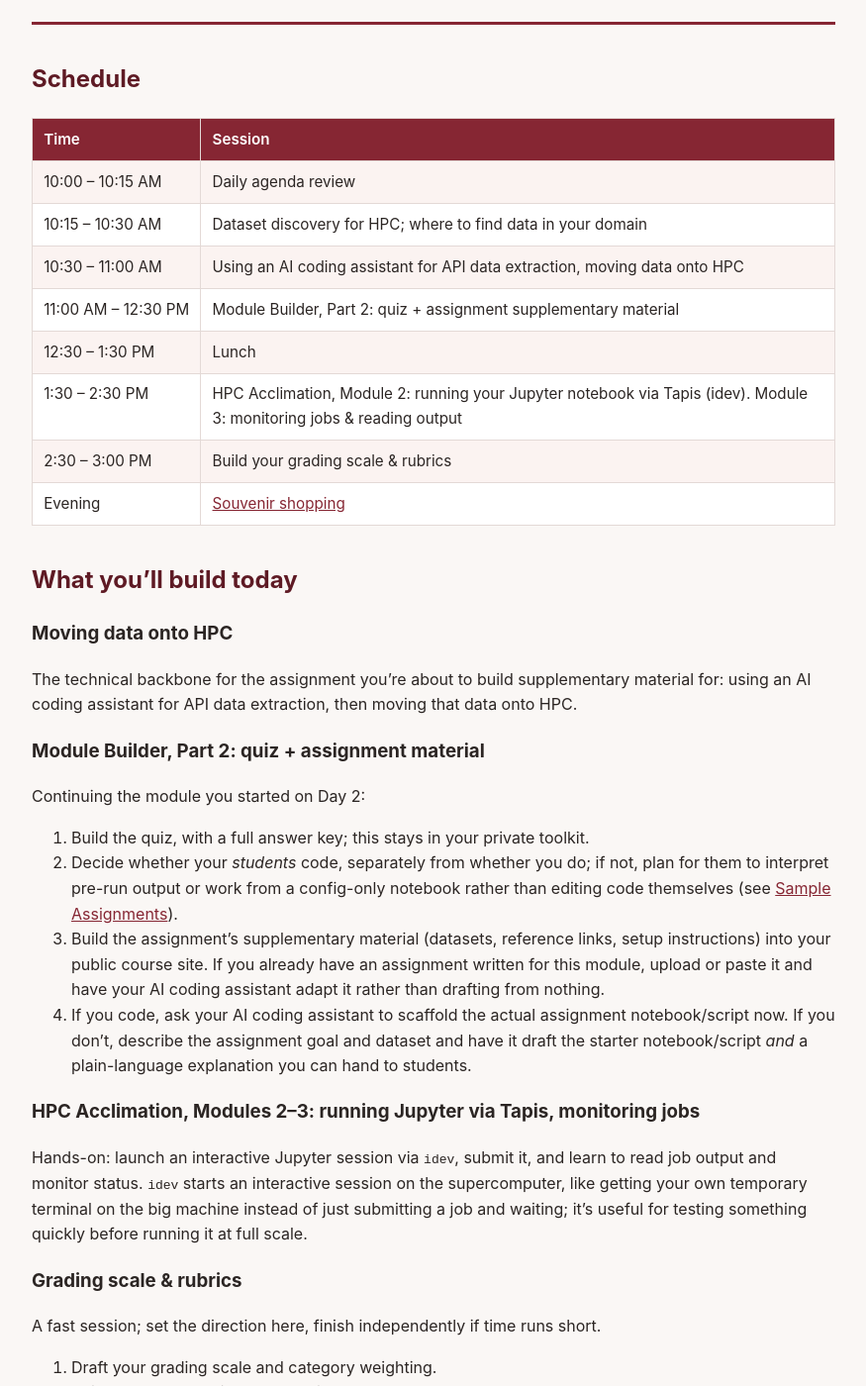
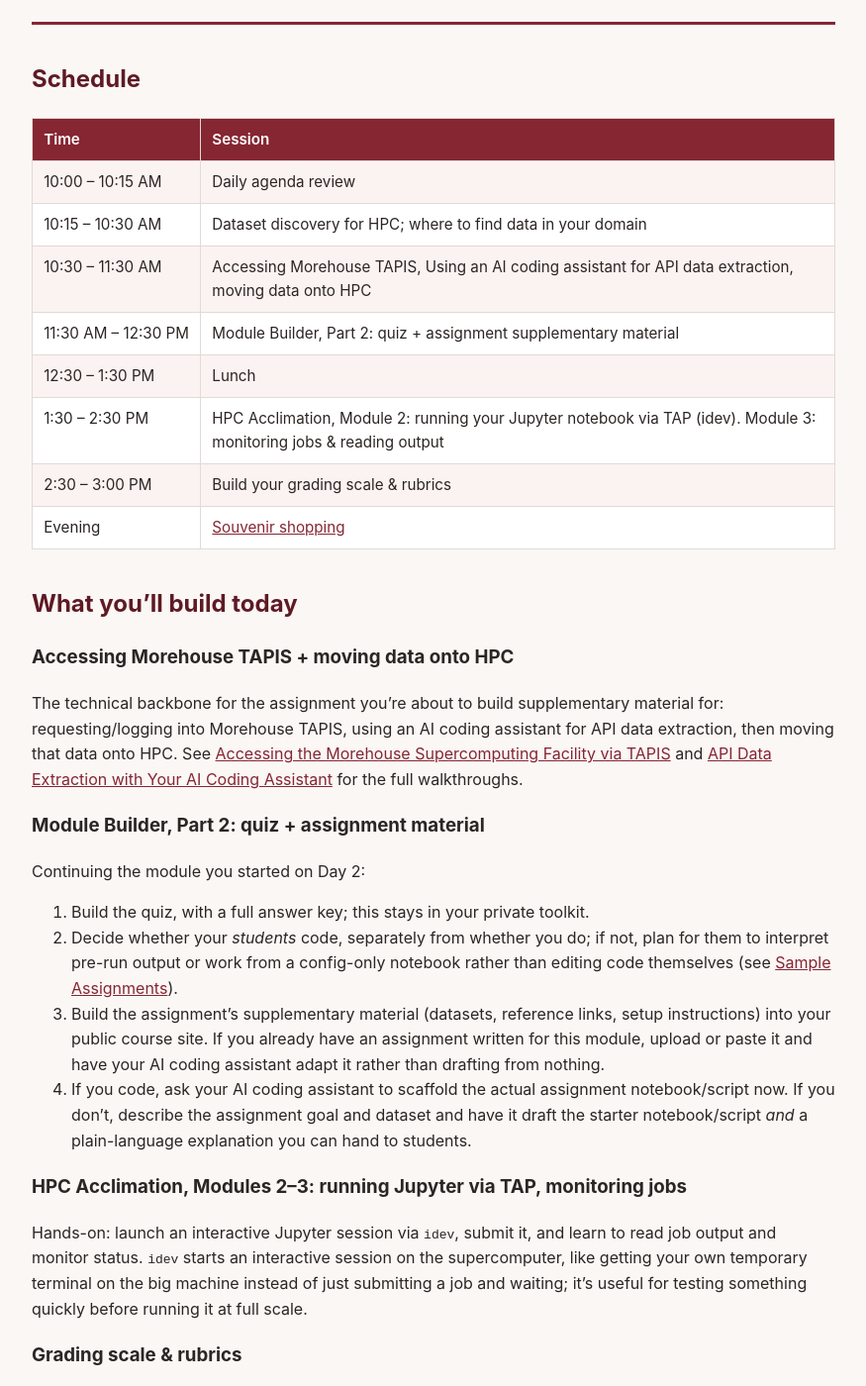
Before and after one commit to whitneynelson/nairr-teaching-innovation, a Jekyll site: the page built from day-3.md, in a window 1280 px wide and 1400 px high, scrolled down 350 px. Shown: the whole window at 99% size, without its empty margins (202-1077 px from the left). Built offline with Jekyll 4.4.1, drawn with Linux system fonts in a browser that asks for light colours; some of the changed text lies outside the part shown.

Commit message:
Move Tapis access from Day 2 to Day 3, retitle Day 2 as TAP
Day 2's "Module 1" is now "Getting acclimated via TAP" (the Analysis
Portal / idev), not Tapis; its Tapis reference material is removed.
Day 3's 10:30 session becomes "Accessing Morehouse TAPIS, Using an AI
coding assistant for API data extraction, moving data onto HPC"
(10:30-11:30, absorbing the Tapis-access content), pushing Module
Builder Part 2 to 11:30-12:30. The 1:30 PM Jupyter session is now
"via TAP (idev)" instead of "via Tapis (idev)" on both days.

Mirrors the same changes into the slide deck: both schedule tables,
the SSH slide's afternoon-session reference, Day 2's Module 1 pair of
slides (rewritten for TAP/idev instead of Tapis), and Day 3's
"Running Jupyter via Tapis" slide, now "via TAP". Slide-number
footers are hardcoded text, not live fields, so no slides were
reordered/inserted; only in-place text was changed.

Co-Authored-By: Claude Sonnet 5 <noreply@anthropic.com>

```diff
--- a/day-3.md
+++ b/day-3.md
@@ -12,18 +12,18 @@ title: Day 3
 |:---|:---|
 | 10:00 – 10:15 AM | Daily agenda review |
 | 10:15 – 10:30 AM | Dataset discovery for HPC; where to find data in your domain |
-| 10:30 – 11:00 AM | Using an AI coding assistant for API data extraction, moving data onto HPC |
-| 11:00 AM – 12:30 PM | Module Builder, Part 2: quiz + assignment supplementary material |
+| 10:30 – 11:30 AM | Accessing Morehouse TAPIS, Using an AI coding assistant for API data extraction, moving data onto HPC |
+| 11:30 AM – 12:30 PM | Module Builder, Part 2: quiz + assignment supplementary material |
 | 12:30 – 1:30 PM | Lunch |
-| 1:30 – 2:30 PM | HPC Acclimation, Module 2: running your Jupyter notebook via Tapis (idev). Module 3: monitoring jobs & reading output |
+| 1:30 – 2:30 PM | HPC Acclimation, Module 2: running your Jupyter notebook via TAP (idev). Module 3: monitoring jobs & reading output |
 | 2:30 – 3:00 PM | Build your grading scale & rubrics |
 | Evening | [Souvenir shopping](#evening) |
 
 ## What you'll build today
 
-### Moving data onto HPC
+### Accessing Morehouse TAPIS + moving data onto HPC
 
-The technical backbone for the assignment you're about to build supplementary material for: using an AI coding assistant for API data extraction, then moving that data onto HPC.
+The technical backbone for the assignment you're about to build supplementary material for: requesting/logging into Morehouse TAPIS, using an AI coding assistant for API data extraction, then moving that data onto HPC. See [Accessing the Morehouse Supercomputing Facility via TAPIS](resources/accessing-tapis.html) and [API Data Extraction with Your AI Coding Assistant](resources/api-data-extraction.html) for the full walkthroughs.
 
 ### Module Builder, Part 2: quiz + assignment material
 
@@ -34,7 +34,7 @@ Continuing the module you started on Day 2:
 3. Build the assignment's supplementary material (datasets, reference links, setup instructions) into your public course site. If you already have an assignment written for this module, upload or paste it and have your AI coding assistant adapt it rather than drafting from nothing.
 4. If you code, ask your AI coding assistant to scaffold the actual assignment notebook/script now. If you don't, describe the assignment goal and dataset and have it draft the starter notebook/script *and* a plain-language explanation you can hand to students.
 
-### HPC Acclimation, Modules 2–3: running Jupyter via Tapis, monitoring jobs
+### HPC Acclimation, Modules 2–3: running Jupyter via TAP, monitoring jobs
 
 Hands-on: launch an interactive Jupyter session via `idev`, submit it, and learn to read job output and monitor status. `idev` starts an interactive session on the supercomputer, like getting your own temporary terminal on the big machine instead of just submitting a job and waiting; it's useful for testing something quickly before running it at full scale.
 
@@ -53,6 +53,7 @@ A fast session; set the direction here, finish independently if time runs short.
 
 ## Reference material
 
+- [Accessing the Morehouse Supercomputing Facility via TAPIS](resources/accessing-tapis.html)
 - [TAPIS workflows reference](https://ashleyscruse.github.io/nairr-research/03-Compute/05-tapis-workflows/)
 - [Moving data onto the Morehouse Supercomputing Facility: copying, transferring, and running scripts on large datasets](resources/moving-data-tacc.html)
 - [Dataset discovery: finding domain datasets + building a computational plan/data workflow with AI](resources/dataset-discovery.html)
```
Also changed, not shown: day-2.md (+5 -6 lines), 1 other file.
